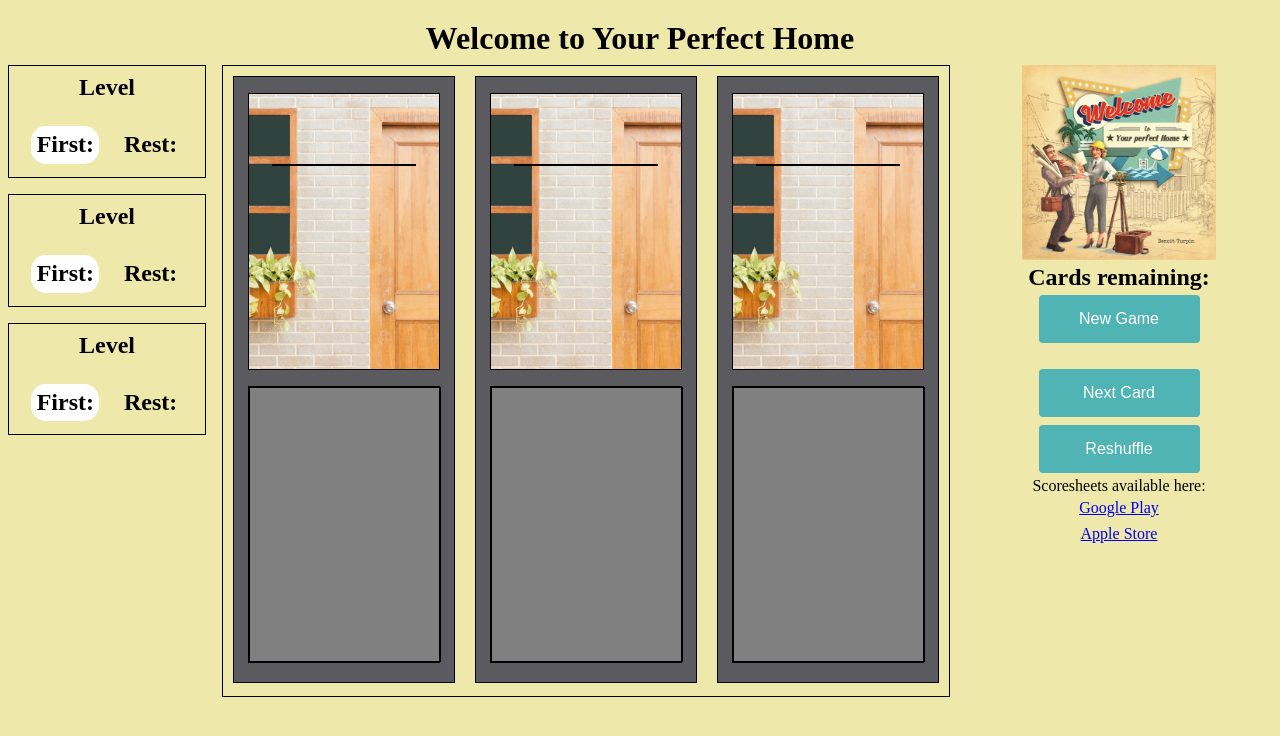
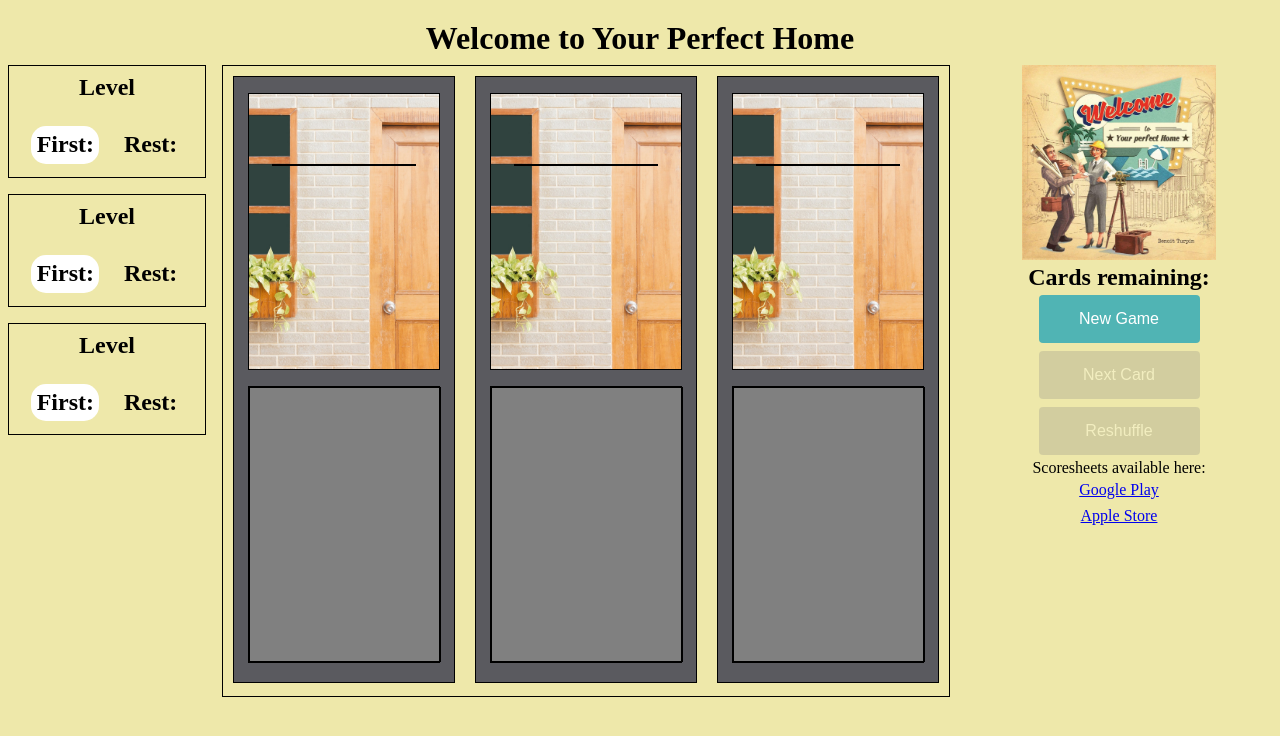
Before and after one commit to BMyung/welcome_to_react, a React (Vite) app: page / in a window 1280 px wide. Shown: the top 736 px of the page. Built offline with nearby package versions, Linux system fonts and the light colour scheme.

Commit message:
disable buttons until game start

```diff
--- a/src/App.css
+++ b/src/App.css
@@ -159,7 +159,7 @@ flex-direction: column;
 }
 
 .image{
-  max-width: 60%;
+  width: min(60%, 300px);
   height: auto;
 
 }
@@ -172,7 +172,12 @@ button {
   margin: .25rem;
   font-size: 1rem;
   border-radius: 4px;
-  width: 50%;
+  width: min(50%, 350px);
+}
+
+button:disabled{
+  background-color: gray;
+  opacity: 0.25;
 }
 
 ul {
--- a/src/App.jsx
+++ b/src/App.jsx
@@ -5,272 +5,8 @@ import './App.css';
 import Menu from './components/section/menu'
 import cover from './cover.jpg';
 import './App.css'
+import { startDeck, goalList } from './data/deck';
 
-
-const startDeck = [
-  {number: 1,
-  ability: 'park'},
-  {number: 2,
-  ability: 'park'},
-  {number: 4,
-  ability: 'park'},
-  {number: 5,
-  ability: 'park'},
-  {number: 5,
-  ability: 'park'},
-  {number: 6,
-  ability: 'park'},
-  {number: 7,
-  ability: 'park'},
-  {number: 7,
-  ability: 'park'},
-  {number: 8,
-  ability: 'park'},
-  {number: 8,
-  ability: 'park'},
-  {number: 9,
-  ability: 'park'},
-  {number: 9,
-  ability: 'park'},
-  {number: 10,
-  ability: 'park'},
-  {number: 11,
-  ability: 'park'},
-  {number: 11,
-  ability: 'park'},
-  {number: 12,
-  ability: 'park'},
-  {number: 14,
-  ability: 'park'},
-  {number: 15,
-  ability: 'park'},
-  {number: 1,
-  ability: 'real_estate'},
-  {number: 2,
-  ability: 'real_estate'},
-  {number: 4,
-  ability: 'real_estate'},
-  {number: 5,
-  ability: 'real_estate'},
-  {number: 5,
-  ability: 'real_estate'},
-  {number: 6,
-  ability: 'real_estate'},
-  {number: 7,
-  ability: 'real_estate'},
-  {number: 7,
-  ability: 'real_estate'},
-  {number: 8,
-  ability: 'real_estate'},
-  {number: 8,
-  ability: 'real_estate'},
-  {number: 9,
-  ability: 'real_estate'},
-  {number: 9,
-  ability: 'real_estate'},
-  {number: 10,
-  ability: 'real_estate'},
-  {number: 11,
-  ability: 'real_estate'},
-  {number: 11,
-  ability: 'real_estate'},
-  {number: 12,
-  ability: 'real_estate'},
-  {number: 14,
-  ability: 'real_estate'},
-  {number: 15,
-  ability: 'real_estate'},
-  {number: 1,
-  ability: 'fence'},
-  {number: 2,
-  ability: 'fence'},
-  {number: 3,
-  ability: 'fence'},
-  {number: 5,
-  ability: 'fence'},
-  {number: 5,
-  ability: 'fence'},
-  {number: 6,
-  ability: 'fence'},
-  {number: 6,
-  ability: 'fence'},
-  {number: 7,
-  ability: 'fence'},
-  {number: 8,
-  ability: 'fence'},
-  {number: 8,
-  ability: 'fence'},
-  {number: 9,
-  ability: 'fence'},
-  {number: 10,
-  ability: 'fence'},
-  {number: 10,
-  ability: 'fence'},
-  {number: 11,
-  ability: 'fence'},
-  {number: 11,
-  ability: 'fence'},
-  {number: 13,
-  ability: 'fence'},
-  {number: 14,
-  ability: 'fence'},
-  {number: 15,
-  ability: 'fence'},
-  {number: 3,
-  ability: 'pool'},
-  {number: 4,
-  ability: 'pool'},
-  {number: 6,
-  ability: 'pool'},
-  {number: 7,
-  ability: 'pool'},
-  {number: 8,
-  ability: 'pool'},
-  {number: 9,
-  ability: 'pool'},
-  {number: 10,
-  ability: 'pool'},
-  {number: 12,
-  ability: 'pool'},
-  {number: 13,
-  ability: 'pool'},
-  {number: 3,
-  ability: 'bis'},
-  {number: 4,
-  ability: 'bis'},
-  {number: 6,
-  ability: 'bis'},
-  {number: 7,
-  ability: 'bis'},
-  {number: 8,
-  ability: 'bis'},
-  {number: 9,
-  ability: 'bis'},
-  {number: 10,
-  ability: 'bis'},
-  {number: 12,
-  ability: 'bis'},
-  {number: 13,
-  ability: 'bis'},
-  {number: 3,
-  ability: 'temp_agency'},
-  {number: 4,
-  ability: 'temp_agency'},
-  {number: 6,
-  ability: 'temp_agency'},
-  {number: 7,
-  ability: 'temp_agency'},
-  {number: 8,
-  ability: 'temp_agency'},
-  {number: 9,
-  ability: 'temp_agency'},
-  {number: 10,
-  ability: 'temp_agency'},
-  {number: 12,
-  ability: 'temp_agency'},
-  {number: 13,
-  ability: 'temp_agency'}
-
-]
-
-const goalList = [[
-  {level: 1,
-  goal: '[⌂] [⌂] [⌂] [⌂] [⌂] [⌂]',
-  description: 'Six [1]s',
-  first_points: 8,
-  second_points: 4},
-  {level: 1,
-  goal: '[⌂⌂] [⌂⌂] [⌂⌂] [⌂⌂]',
-  description: 'Four [2]s',
-  first_points: 8,
-  second_points: 4},
-  {level: 1,
-  goal: '[⌂⌂⌂] [⌂⌂⌂] [⌂⌂⌂]',
-  description: 'Three [3]s',
-  first_points: 8,
-  second_points: 4},
-  {level: 1,
-  goal: '[⌂⌂⌂⌂] [⌂⌂⌂⌂] [⌂⌂⌂⌂] [⌂⌂⌂⌂]',
-  description: 'Four [4]s',
-  first_points: 6,
-  second_points: 3},
-  {level: 1,
-  goal: '[⌂⌂⌂⌂⌂⌂] [⌂⌂⌂⌂⌂⌂]',
-  description: 'Two [6]s',
-  first_points: 10,
-  second_points: 6},
-  {level: 1,
-  goal: '[⌂⌂⌂⌂⌂] [⌂⌂⌂⌂⌂]',
-  description: 'Two [5]s',
-  first_points: 8,
-  second_points: 4}],
-  [
-  {level: 2,
-  goal: '[⌂⌂⌂⌂⌂] [⌂⌂] [⌂⌂]',
-  description: 'One [5] Two [2]s',
-  first_points: 10,
-  second_points: 6},
-  {level: 2,
-  goal: '[⌂⌂⌂] [⌂⌂⌂] [⌂⌂⌂⌂]',
-  description: 'Two [3]s One [4]',
-  first_points: 12,
-  second_points: 7},
-  {level: 2,
-  goal: '[⌂⌂⌂⌂⌂⌂] [⌂] [⌂] [⌂]',
-  description: 'One [6] Three [1]s',
-  first_points: 11,
-  second_points: 6},
-  {level: 2,
-  goal: '[⌂⌂⌂] [⌂⌂⌂⌂⌂⌂]',
-  description: 'One [3] One [6]',
-  first_points: 8,
-  second_points: 4},
-  {level: 2,
-  goal: '[⌂⌂⌂⌂] [⌂] [⌂] [⌂]',
-  description: 'One [4] Three [1]s',
-  first_points: 9,
-  second_points: 5},
-  {level: 2,
-  goal: '[⌂⌂⌂⌂⌂] [⌂⌂⌂⌂]',
-  description: 'One [5] One [4]',
-  first_points: 9,
-  second_points: 5},
-],
-[
-  {level: 3,
-  goal: '[⌂⌂] [⌂⌂⌂] [⌂⌂⌂⌂⌂]',
-  description: 'One [2] One [3] One [5]',
-  first_points: 13,
-  second_points: 7},
-  {level: 3,
-  goal: '[⌂] [⌂⌂] [⌂⌂⌂⌂⌂⌂]',
-  description: 'One [1] One [2] One [6]',
-  first_points: 12,
-  second_points: 7},
-  {level: 3,
-  goal: '[⌂⌂] [⌂⌂⌂⌂⌂]',
-  description: 'One [2] One [5]',
-  first_points: 7,
-  second_points: 3},
-  {level: 3,
-  goal: '[⌂] [⌂⌂] [⌂⌂] [⌂⌂⌂]',
-  description: 'One [1] Two [2] One [3]',
-  first_points: 11,
-  second_points: 6},
-  {level: 3,
-  goal: '[⌂] [⌂⌂⌂⌂] [⌂⌂⌂⌂⌂]',
-  description: 'One [1] One [4] One [5]',
-  first_points: 13,
-  second_points: 7},
-  {level: 3,
-  goal: '[⌂⌂⌂] [⌂⌂⌂⌂]',
-  description: 'One [3] One [4]',
-  first_points: 7,
-  second_points: 3},
-]
-]
-
-// let gameDeck = JSON.parse(JSON.stringify(startDeck));
 
   function shuffle(deck){
     var m = deck.length, t, i;
@@ -357,7 +93,7 @@ function Cardback({card}){
 }
 
 function log(){
-  // console.log(stacks)
+  console.log(gameStacks, discardStack)
 }
 
 function Combo({deck, discard}){
@@ -370,7 +106,7 @@ function Combo({deck, discard}){
 }
 
   // const [count, setCount] = useState(0)
-  // const [gameStatus, setStatus] = useState(false);
+  const [gameStatus, setStatus] = useState(false);
   const [gameStacks, setGameStacks] = useState([[],[],[]]);
   const [discardStack, setDiscardStack] = useState([[],[],[]])
   const [remaining, setRemaining] = useState(null);
@@ -402,7 +138,7 @@ function Combo({deck, discard}){
   function deal(){
     let topStacks = [[],[],[]];
     let discards = [[],[],[]];
-    let gameDeck = JSON.parse(JSON.stringify(startDeck));
+    let gameDeck = [...startDeck];
     shuffle(gameDeck)
     for (let i = 0; i < 3; i++){
       discards[i].push(gameDeck.shift())
@@ -420,47 +156,42 @@ function Combo({deck, discard}){
     function newGame(){
       newGoals()
       deal();
-
-      // setStatus(true)
+      setStatus(true)
     }
 
     function reshuffle(){
-    //   // Reshuffle when stacks are low. Change to auto when next card is not available.
-    //       let [tops, discardPile] = [[stacks[0].discardStacks[0], stacks[1].discardStacks[0], stacks[2].discardStacks[0]],
-    //                                 [...stacks[0].discardStacks.slice(1), ...stacks[1].discardStacks.slice(1), ...stacks[2].discardStacks.slice(1)]];
-    //       shuffle(discardPile);
-    //       let newStacks = [
-    //         {
-    //           topStacks: stacks[0].topStacks,
-    //           discardStacks: [tops[0]],
-    //         },
-    //         {
-    //           topStacks: stacks[1].topStacks,
-    //           discardStacks: [tops[1]],
-    //         },
-    //         {
-    //           topStacks: stacks[2].topStacks,
-    //           discardStacks: [tops[2]],
-    //         },
-    //       ]
-    //       while(discardPile.length > 0){
-    //         for (let j = 0; j < 3; j++){
-    //             newStacks[j].topStacks.push(discardPile.shift());
-    //         }
-    //     }
-    //     setStacks(newStacks)
-    //     setRemaining(newStacks[0].topStacks.length);
+        //   // Reshuffle when stacks are low. Change to auto when next card is not available.
+              let discardPile = [...discardStack[0].slice(1), ...discardStack[1].slice(1), ...discardStack[2].slice(1)];
+              shuffle(discardPile);
+
+    let addTop = [[],[],[]]
+              while(discardPile.length > 0){
+                for (let j = 0; j < 3; j++){
+                  addTop[j].push(discardPile.pop())
+                }
+            }
+            setGameStacks(gs =>
+              [
+              [...gs[0], ...addTop[0]],
+              [...gs[1], ...addTop[1]],
+              [...gs[2], ...addTop[2]]
+            ],
+              );
+            setDiscardStack(ds => [ds[0].slice(0,1), ds[1].slice(0,1), ds[2].slice(0,1)]);
+            setRemaining(26);
     }
 
   function nextCard(){
-    if (remaining <= 4){
-      reshuffle()
-    }
-      let top = [...gameStacks];
-      let discard =  [...discardStack]
-    for (let i =0; i < 3; i++){
-    }
-    setRemaining([0].topStacks.length);
+      if (remaining <= 4){
+        reshuffle()
+      }
+        setGameStacks(gs => [gs[0].slice(1), gs[1].slice(1), gs[2].slice(1)])
+        setDiscardStack(ds =>[
+          [...gameStacks[0].slice(0,1), ...ds[0]],
+          [...gameStacks[1].slice(0,1), ...ds[1]],
+          [...gameStacks[2].slice(0,1), ...ds[2]]
+        ])
+      setRemaining(n => n-1);
   }
 
   return (
@@ -483,7 +214,7 @@ function Combo({deck, discard}){
     <div className = 'menuWrapper'>
     <img className = 'image' src={cover} alt='game cover' onClick={log}></img>
       <h2>Cards remaining: {remaining}</h2>
-      <Menu newGame={newGame} shuffle={reshuffle} next={nextCard}/>
+      <Menu newGame={newGame} shuffle={reshuffle} next={nextCard} active={gameStatus}/>
     </div>
     </div>
 
--- a/src/components/section/menu.jsx
+++ b/src/components/section/menu.jsx
@@ -1,10 +1,9 @@
-export default function Menu({newGame, shuffle, next}){
+export default function Menu({newGame, shuffle, next, active}){
         return (
             <div className = 'menu'>
                 <button onClick={newGame}>New Game</button>
-                <br/>
-                <button onClick={next}>Next Card</button>
-                <button onClick={shuffle}>Reshuffle</button>
+                <button disabled={!active} onClick={next}>Next Card</button>
+                <button disabled={!active} onClick={shuffle}>Reshuffle</button>
                 <div className='links'>
                 Scoresheets available here:
                 <ul>
```
